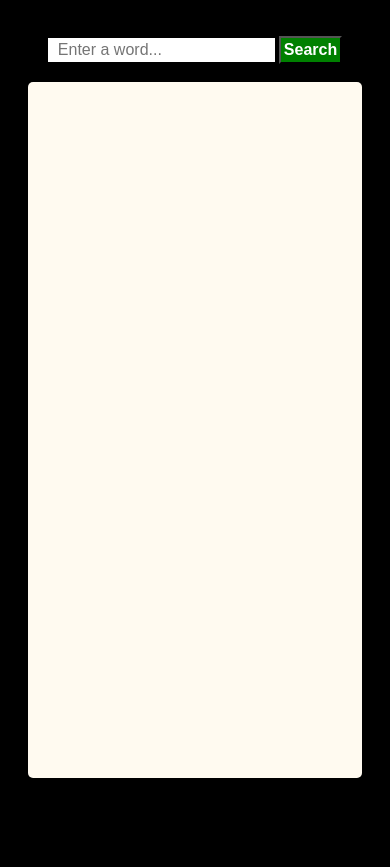
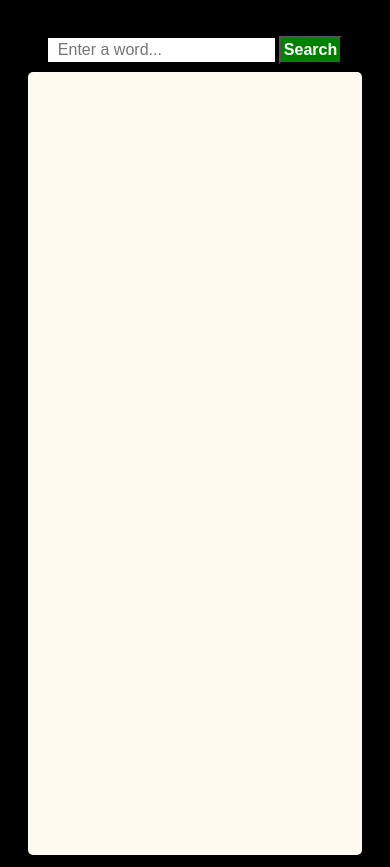
Before and after one commit to Jummate/Dictionary, a plain HTML site: page index.html in a window 390 px wide. Shown: the part 48-915 px from the top of the page. Before the commit the page ends 852 px from the top, so only its background shows below. Drawn offline with Linux system fonts and the light colour scheme.

Commit message:
display height increased for mobile

```diff
--- a/styles.css
+++ b/styles.css
@@ -31,7 +31,7 @@ header{
 	flex-direction:column;
 	align-items:center;
 	padding:20px;
-	height:90%;
+	height:98%;
 }
 .ctn-display{
 	display:flex;
@@ -41,7 +41,7 @@ header{
 	height:100%;
 }
 .display{
-	height:95%;
+	height:98%;
 	border-radius:5px;
 	background-color:#fffaf0;
 	width:90%;
```
